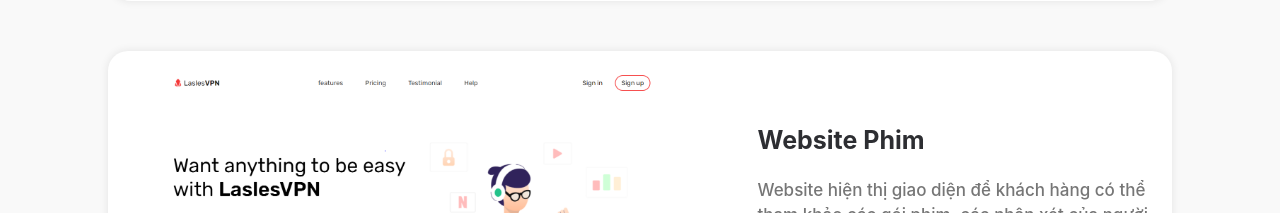
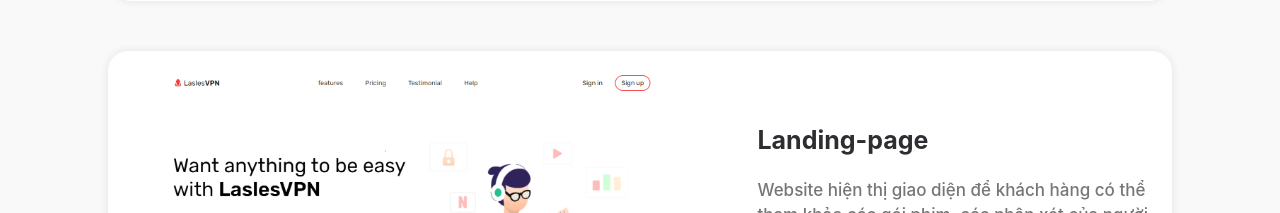
Before and after one commit to huyen-ptt/huyen-cv, a Vue app: page / in a window 1280 px wide. Shown: the part 1920-2133 px from the top of the page. Built offline with nearby package versions, Linux system fonts and the light colour scheme.

Commit message:
update project film

```diff
--- a/src/components/introduce/project.vue
+++ b/src/components/introduce/project.vue
@@ -26,15 +26,15 @@
         <img class="img-home" src="@/assets/page_new/web-film.png"/>
       </div>
       <div class="wrapper-information">
-        <a class="github" href="https://web-phim.netlify.app" target="_blank">Website Phim</a>
+        <a class="github" href="https://web-phim.netlify.app" target="_blank">Landing-page</a>
         <div class="gioi-thieu">Website hiện thị giao diện để khách hàng có thể tham khảo các gói phim, các nhận xét của người dùng trước đó...
         </div>
         <div class="demo">
-          <a href="https://github.com/huyen-ptt/web-film" class="githubb" target="_blank">
+          <a href="https://github.com/huyen-ptt/landing-page" class="githubb" target="_blank">
             <i class="fa-brands fa-github"></i>
             <div class="name">Github</div>
           </a>
-          <a class="link-demo btn-demo" href="https://web-phim.netlify.app" target="_blank">
+          <a class="link-demo btn-demo" href="https://landing-page-huyen.netlify.app" target="_blank">
             <span>Demo</span>
           </a>
         </div>
```
